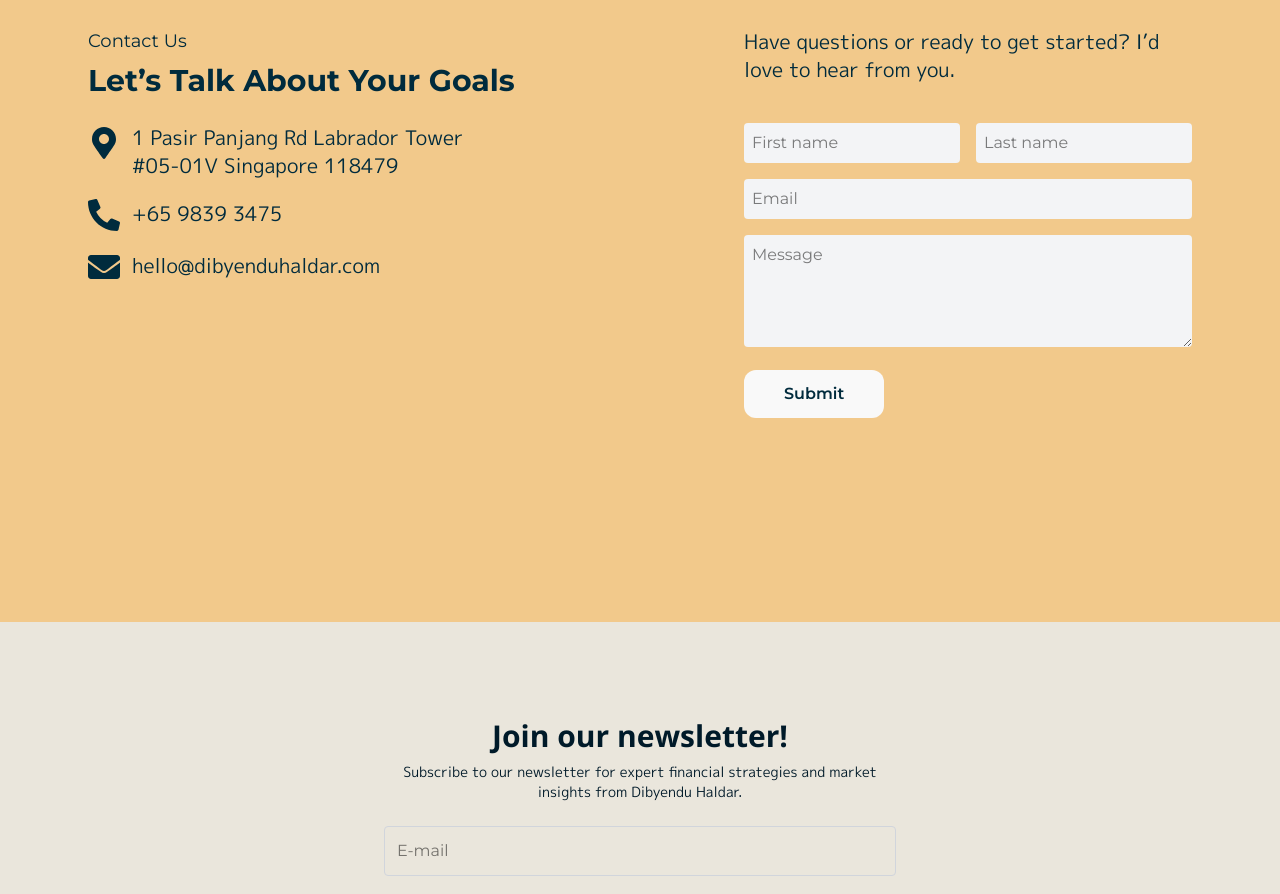
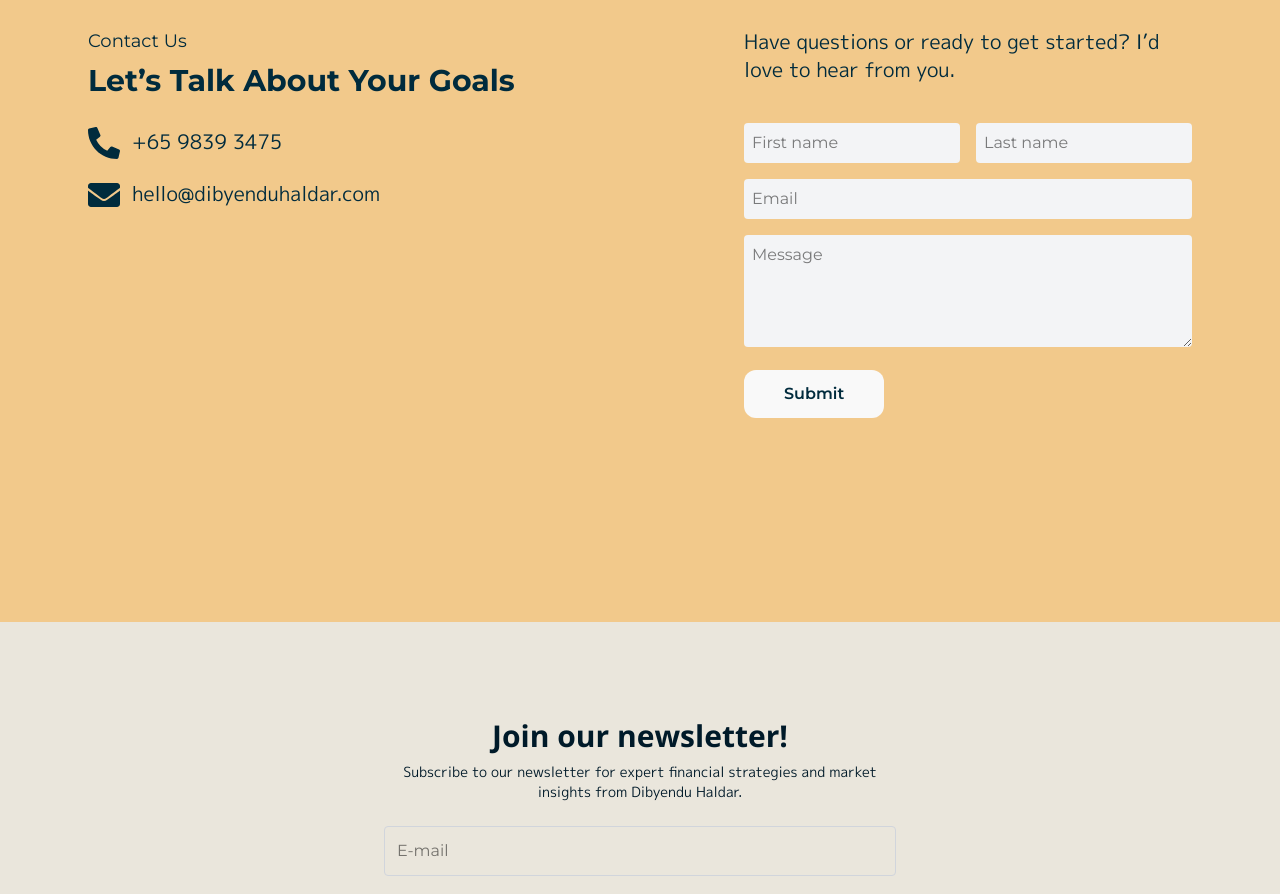
Before and after one commit to csolatorio/dib-website, a React (Vite) app: page / in a window 1280 px wide. Shown: the part 2620-3514 px from the top of the page. Built offline with nearby package versions, Linux system fonts and the light colour scheme.

Commit message:
Remove location details from homePage component
Removed address section from contact information.

```diff
--- a/src/components/homePage.tsx
+++ b/src/components/homePage.tsx
@@ -20,7 +20,6 @@ import {
   FaChartLine,
   FaPersonBooth,
   FaLandmark,
-  FaMapMarkerAlt,
   FaPhoneAlt,
   FaEnvelope,
 } from "react-icons/fa";
@@ -364,14 +363,6 @@ const HomePage = () => {
               </h1>
             </div>
             <div className="space-y-4 text-gray-200">
-              <div className="flex items-start gap-3">
-                <FaMapMarkerAlt className="mt-1 text-[#002b3d] h-8 w-auto" />
-                <p className="text-xl text-[#002b3d]">
-                  1 Pasir Panjang Rd Labrador Tower
-                  <br />
-                  #05-01V Singapore 118479
-                </p>
-              </div>
               <div className="flex items-center gap-3">
                 <FaPhoneAlt className="mt-1 text-[#002b3d] h-8 w-auto" />
                 <p className="text-xl text-[#002b3d]">+65 9839 3475</p>
```
